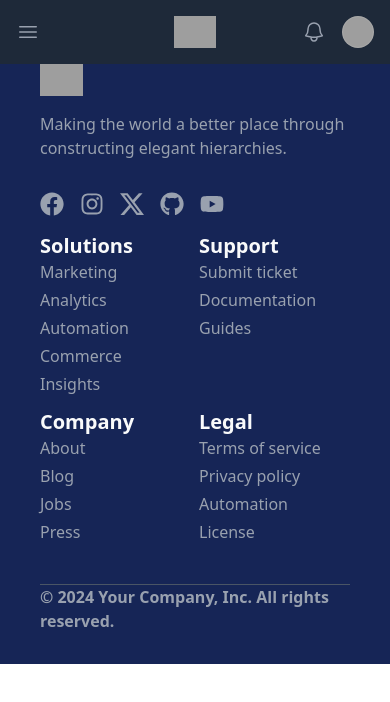
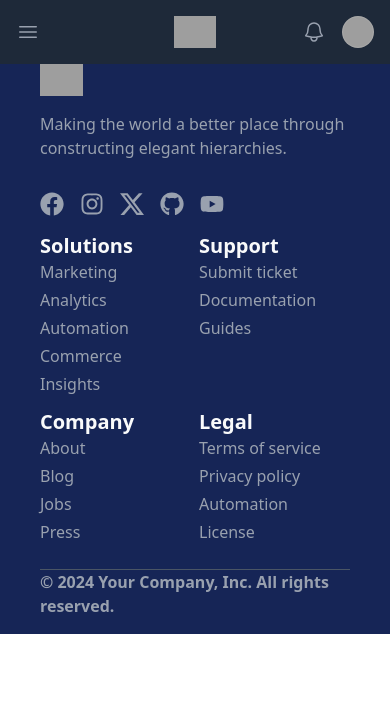
Before and after one commit to Somuhack/jmern17, a React (Vite) app in the folder mytailwind/: page / in a window 390 px wide. Shown: the top 702 px of the page. Built offline with nearby package versions, Linux system fonts and the light colour scheme; grey boxes are pictures that could not be loaded.

Commit message:
create respomsive

```diff
--- a/mytailwind/src/components/Footer.jsx
+++ b/mytailwind/src/components/Footer.jsx
@@ -6,10 +6,10 @@ import { FaGithub } from "react-icons/fa";
 import { FaYoutube } from "react-icons/fa";
 const Footer = () => {
   return (
-    <footer className="bg-blue-950 text-gray-400 w-screen
-                        grid grid-rows-4 h-[600px]
+    <footer className="bg-blue-950 text-gray-400 max-w-screen min-w-[370px]
+                        grid grid-rows-4 h-[570px]
                         max-2xl:grid max-2xl:grid-rows-2 px-10
-                        sm:grid sm:grid-rows-4 sm:h-[550px] sm:pt-2
+                        sm:grid sm:grid-rows-4 sm:h-[570px] sm:pt-2
                         md:grid md:grid-rows-3 md:h-[450px]
                        lg:grid lg:grid-rows-2 lg:px-10 lg:h-[400px] ">
       <div className="grid grid-cols-2 gap-2
@@ -78,7 +78,7 @@ const Footer = () => {
           <p>License</p>
         </div>
       </div>
-      <div className="font-bold lg:mt-1 lg:mb-7 md:mt-55 sm:mt-85 mt-55">
+      <div className="font-bold lg:mt-1 lg:mb-7 md:mt-55 sm:mt-93 mt-55">
       <hr className="text-gray-600" />
         © 2024 Your Company, Inc. All rights reserved.
       </div>
```
